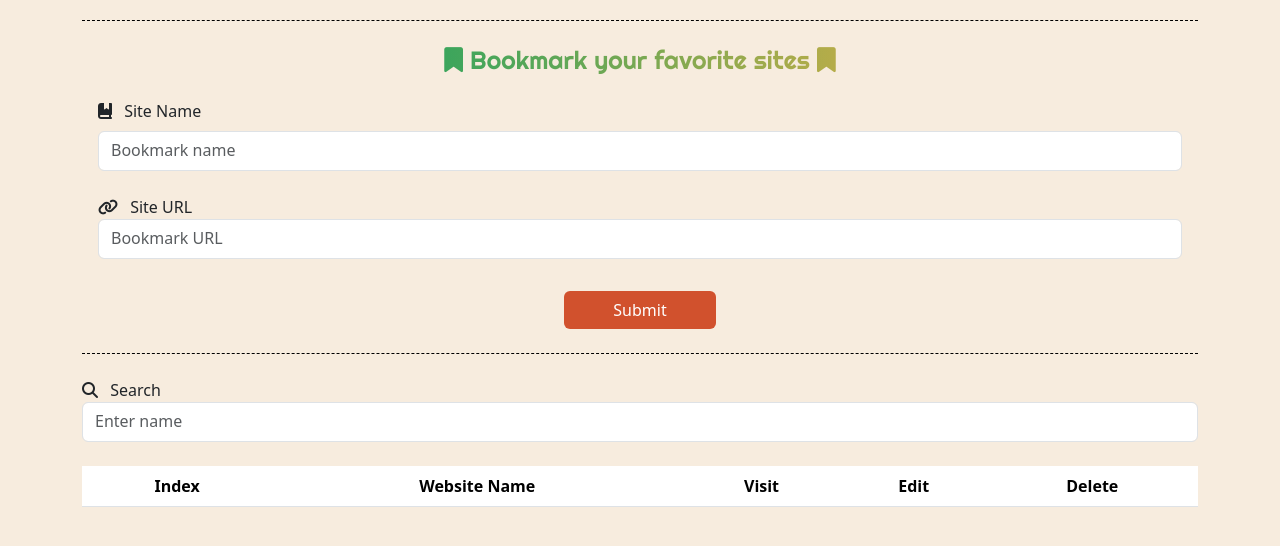
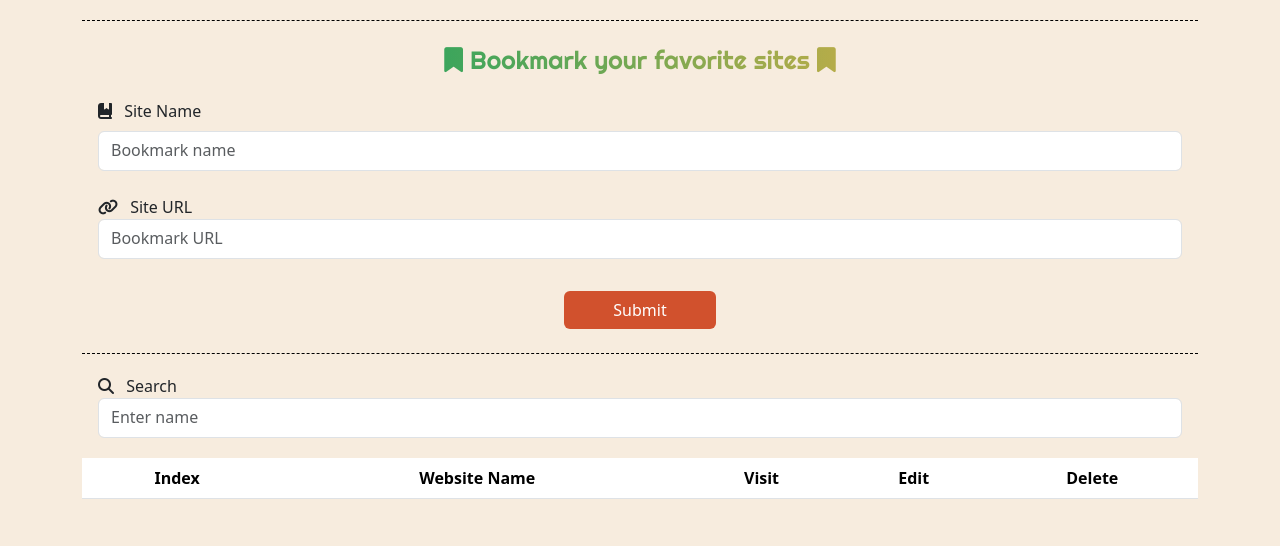
Before and after one commit to Ali-Rezk/CRUD, a plain HTML site: page index.html in a window 1280 px wide. Shown: the part 152-698 px from the top of the page. Drawn offline with Linux system fonts and the light colour scheme; a web font is replaced by a local one.

Commit message:
Style  changes

```diff
--- a/index.html
+++ b/index.html
@@ -66,7 +66,7 @@
         </button>
       </div>
 
-      <div class="search my-4">
+      <div class="search my-1 p-3">
         <label for="search"
           ><i class="fa-solid fa-magnifying-glass pe-2"></i> Search</label
         >
```
